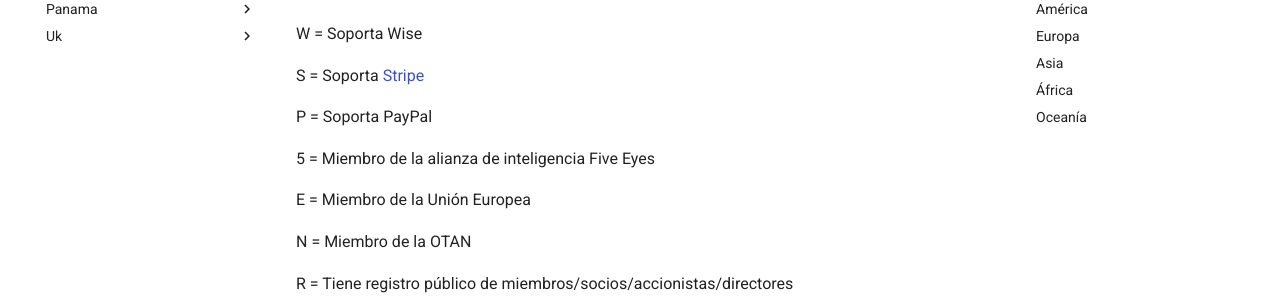
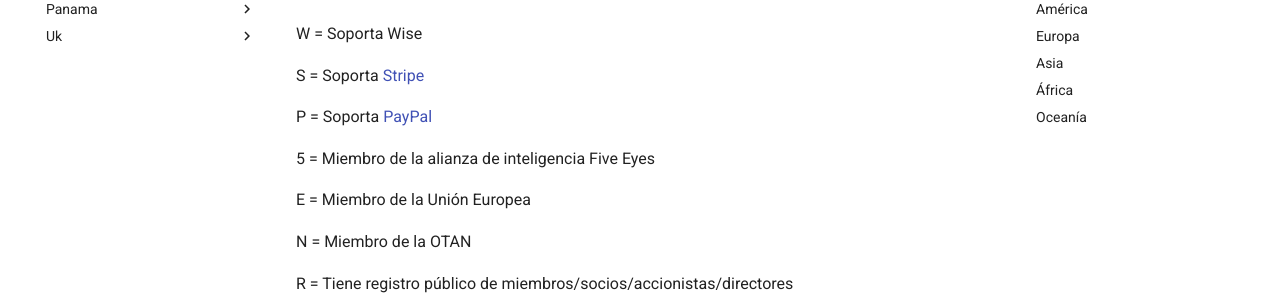
Before and after one commit to anomalouscode/wiki, an MkDocs documentation site: the page built from docs/empresas/index.md, in a window 1280 px wide and 900 px high, scrolled down 717 px. Shown: the part 153-453 px from the top of the window. Built offline with MkDocs 1.6.1 and Material for MkDocs 9.7.7, drawn with Linux system fonts in a browser that asks for light colours; comment, search, counter and statistics services are not loaded; part of the change alters nothing that is shown.

```diff
--- a/docs/empresas/index.md
+++ b/docs/empresas/index.md
@@ -25,7 +25,7 @@ W = Soporta Wise
 
 S = Soporta [Stripe](https://stripe.com/global)
 
-P = Soporta PayPal
+P = Soporta [PayPal](https://developer.paypal.com/docs/payouts/standard/reference/country-feature/)
 
 5 = Miembro de la alianza de inteligencia Five Eyes
 
```
